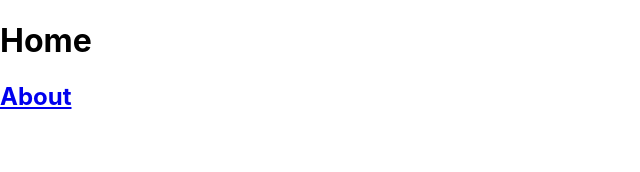
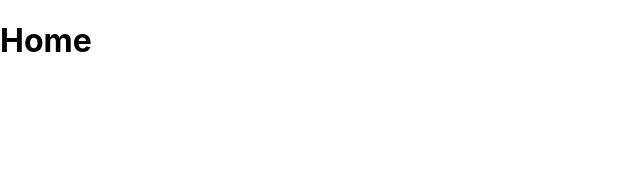
Before and after one commit to Forellko/Learn-React-Router-v6-fcc, a React (Create React App) app: page / in a window 1280 px wide. Shown: the top 172 px of the page, without its empty margins (0-640 px from the left). Built offline with nearby package versions, Linux system fonts and the light colour scheme.

Commit message:
Remove link

```diff
--- a/src/App.js
+++ b/src/App.js
@@ -2,14 +2,7 @@ import { Link, Route, Routes } from 'react-router-dom';
 import './App.css';
 
 const Home = () => {
-  return (
-    <>
-      <h1>Home</h1>
-      <Link to={'/about'}>
-        <h2>About</h2>
-      </Link>
-    </>
-  );
+  return <h1>Home</h1>;
 };
 
 const About = () => {
```
